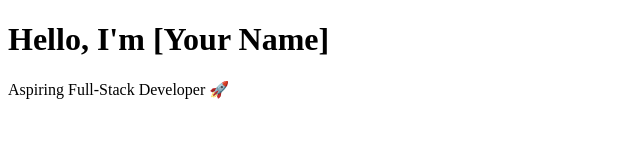
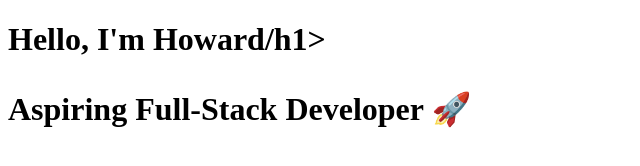
Before and after one commit to howardhui/portfolio, a plain HTML site: page index.html in a window 1280 px wide. Shown: the whole page, without its empty margins (0-640 px from the left). Drawn offline with Linux system fonts and the light colour scheme.

Commit message:
Update index.html

```diff
--- a/index.html
+++ b/index.html
@@ -2,7 +2,7 @@
 <html>
 <head><title>My Portfolio</title></head>
 <body>
-  <h1>Hello, I'm [Your Name]</h1>
+  <h1>Hello, I'm Howard/h1>
   <p>Aspiring Full-Stack Developer 🚀</p>
 </body>
 </html>
```
